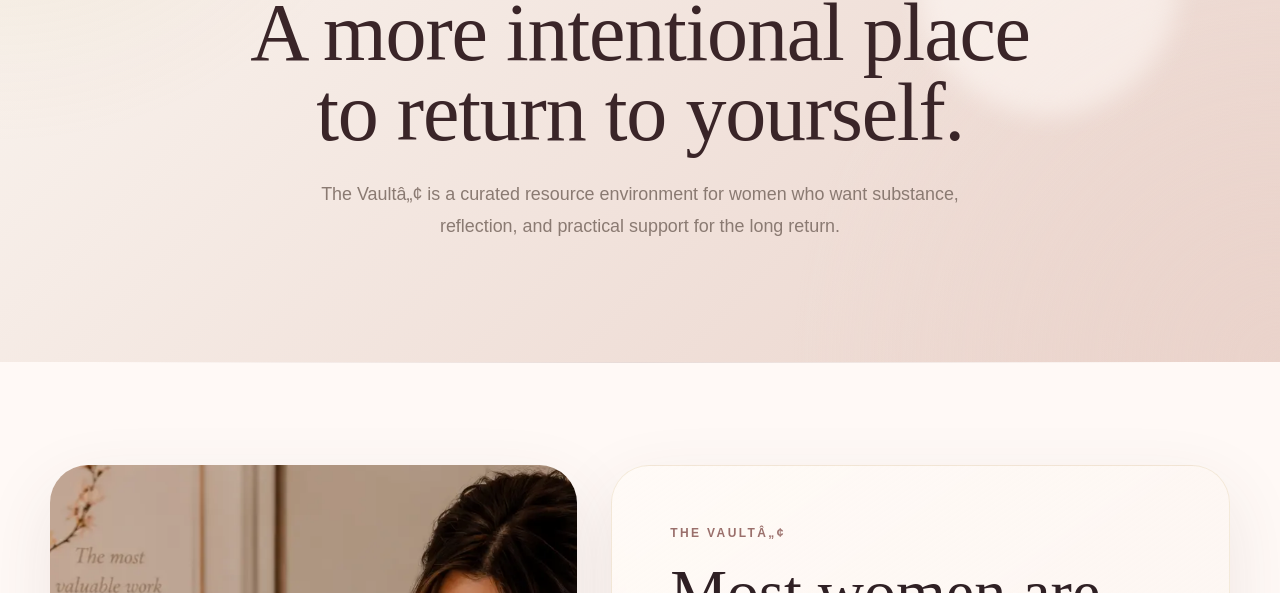
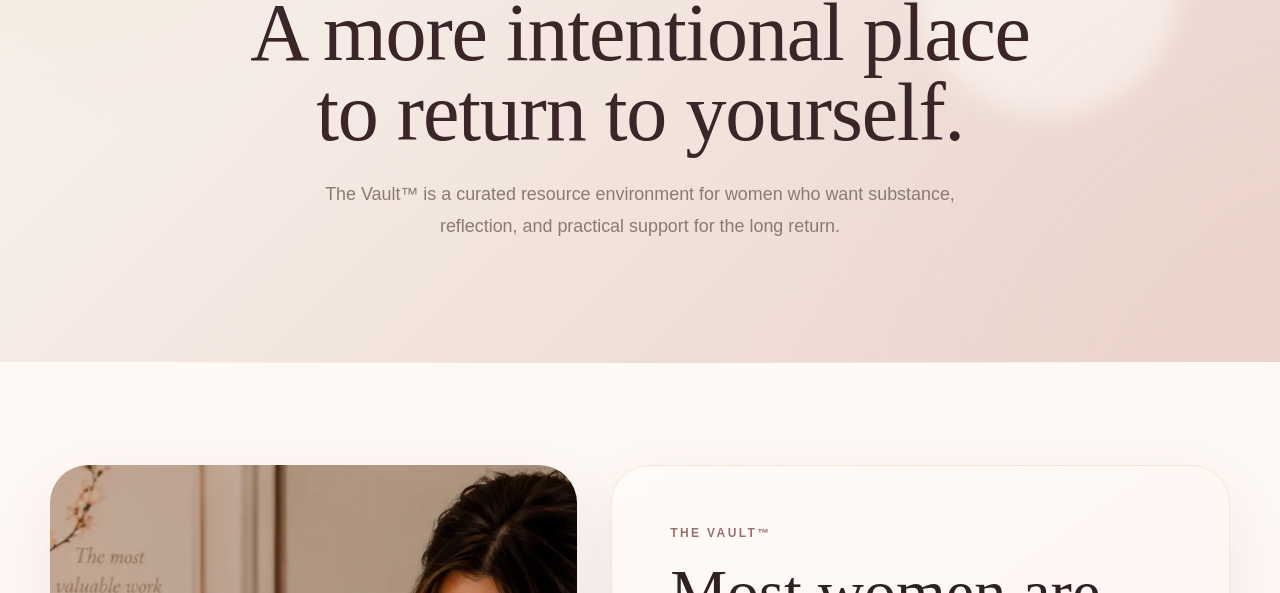
Before and after one commit to Sikatu/power-within-movement-react, a React (Vite) app: page /resources in a window 1280 px wide. Shown: the part 380-973 px from the top of the page. Built offline with nearby package versions, Linux system fonts and the light colour scheme; no server answers.

Commit message:
Clean mojibake and UTF-8 encoding issues

```diff
--- a/src/pages/Resources.jsx
+++ b/src/pages/Resources.jsx
@@ -39,7 +39,7 @@
     category: 'Vault Preview',
     title: '100 Conversation Starters',
     description:
-      'A curated preview of The Vaultâ„¢ created to open warmer conversations, clearer reflection, and more honest self-recognition.',
+      'A curated preview of The Vault™ created to open warmer conversations, clearer reflection, and more honest self-recognition.',
     note: 'For women, families, facilitators, and communities who want connection to feel thoughtful instead of forced.',
     image: conversationStartersImage,
     href: conversationStartersDownloadPath,
@@ -60,7 +60,7 @@
       <PageHero
         eyebrow="Resources"
         title="Not more information. A more intentional place to return to yourself."
-        text="The Vaultâ„¢ is a curated resource environment for women who want substance, reflection, and practical support for the long return."
+        text="The Vault™ is a curated resource environment for women who want substance, reflection, and practical support for the long return."
       />
 
       <section className="section vault-intro-section">
@@ -70,14 +70,14 @@
           </div>
 
           <div className="vault-copy-panel">
-            <p className="eyebrow">The Vaultâ„¢</p>
+            <p className="eyebrow">The Vault™</p>
             <h2>Most women are not struggling because they lack information.</h2>
             <p>
               They are struggling because the information they have has not been given
               the space to become something real.
             </p>
             <p>
-              The Vaultâ„¢ is a curated resource environment built for women who are ready
+              The Vault™ is a curated resource environment built for women who are ready
               to go deeper, past the inspiration that evaporates, past the advice that
               does not account for a life as complex as theirs, into the kind of thinking
               and tools that actually hold.
@@ -97,7 +97,7 @@
 
       <section className="section vault-inside-section">
         <div className="vault-section-header">
-          <p className="eyebrow">Inside the Vaultâ„¢</p>
+          <p className="eyebrow">Inside the Vault™</p>
           <h2>Everything here is chosen with one question in mind.</h2>
           <p>
             Does this help a woman become more herself, or does it ask her to perform
@@ -131,7 +131,7 @@
 
               <div className="hero-actions vault-resource-actions">
                 <Link to={resource.href} className="btn primary">{resource.cta}</Link>
-                <Link to={vaultAccessPath} className="btn secondary">Ask About The Vaultâ„¢</Link>
+                <Link to={vaultAccessPath} className="btn secondary">Ask About The Vault™</Link>
               </div>
             </div>
           </article>
@@ -145,7 +145,7 @@
             <h2>Real transformation is not an event. It is a direction.</h2>
             <p>
               It is one you orient toward again and again, in different seasons, with
-              different questions. The Vaultâ„¢ is built to meet you there.
+              different questions. The Vault™ is built to meet you there.
             </p>
           </div>
 
@@ -168,7 +168,7 @@
             how to continue becoming more herself without discarding what she has already built.
           </p>
           <p>
-            The Vaultâ„¢ was created to fill that gap. It is not a collection of quick
+            The Vault™ was created to fill that gap. It is not a collection of quick
             answers. It is a curated space for women who think carefully, live fully,
             and are ready for resources that treat them accordingly, with depth, with
             dignity, and with the understanding that their lives are not problems to be
```
Also changed, not shown: scripts/prerender-seo.cjs (line endings or trailing spaces), src/App.jsx (line endings or trailing spaces), src/pages/About.jsx (line endings or trailing spaces), src/pages/Contact.jsx (line endings or trailing spaces), src/pages/RadianceReclaimed.jsx (line endings or trailing spaces), src/pages/ResourceArticle.jsx (line endings or trailing spaces), src/pages/admin/AdminClients.jsx (line endings or trailing spaces).
